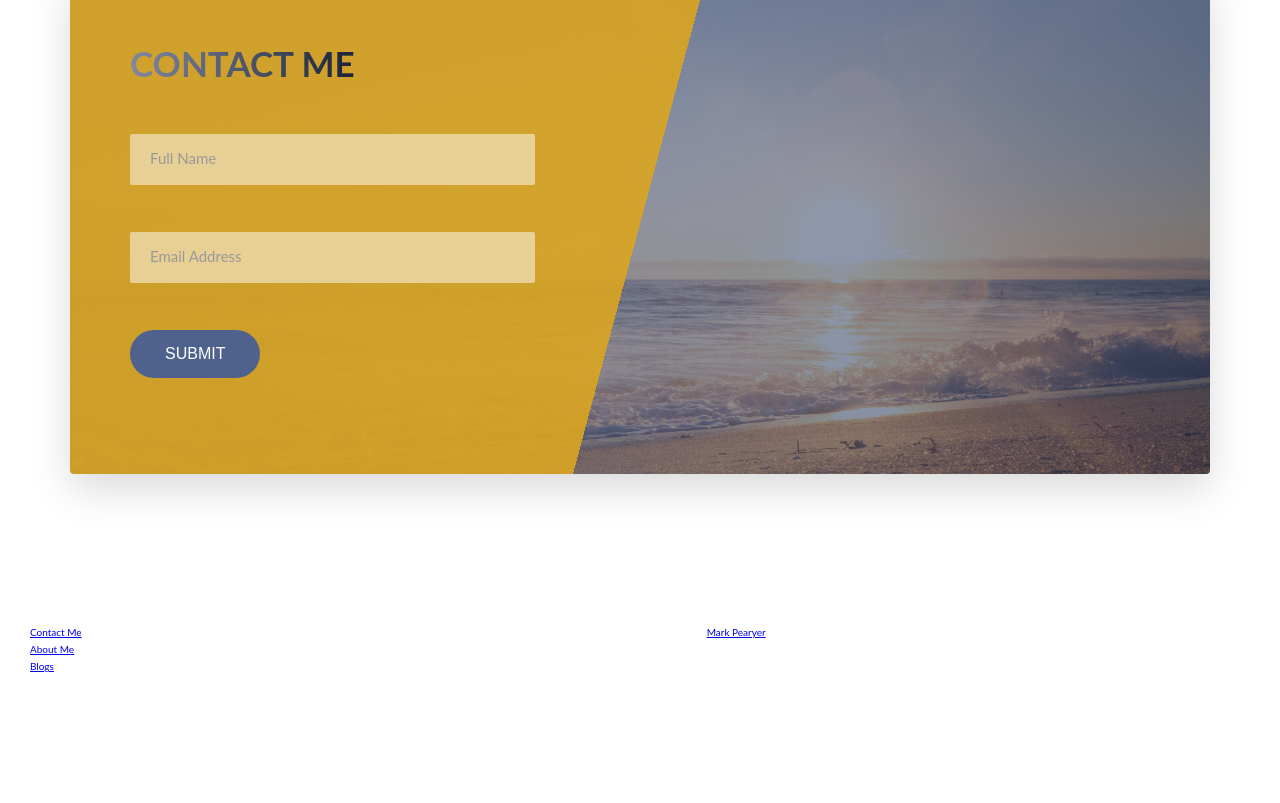
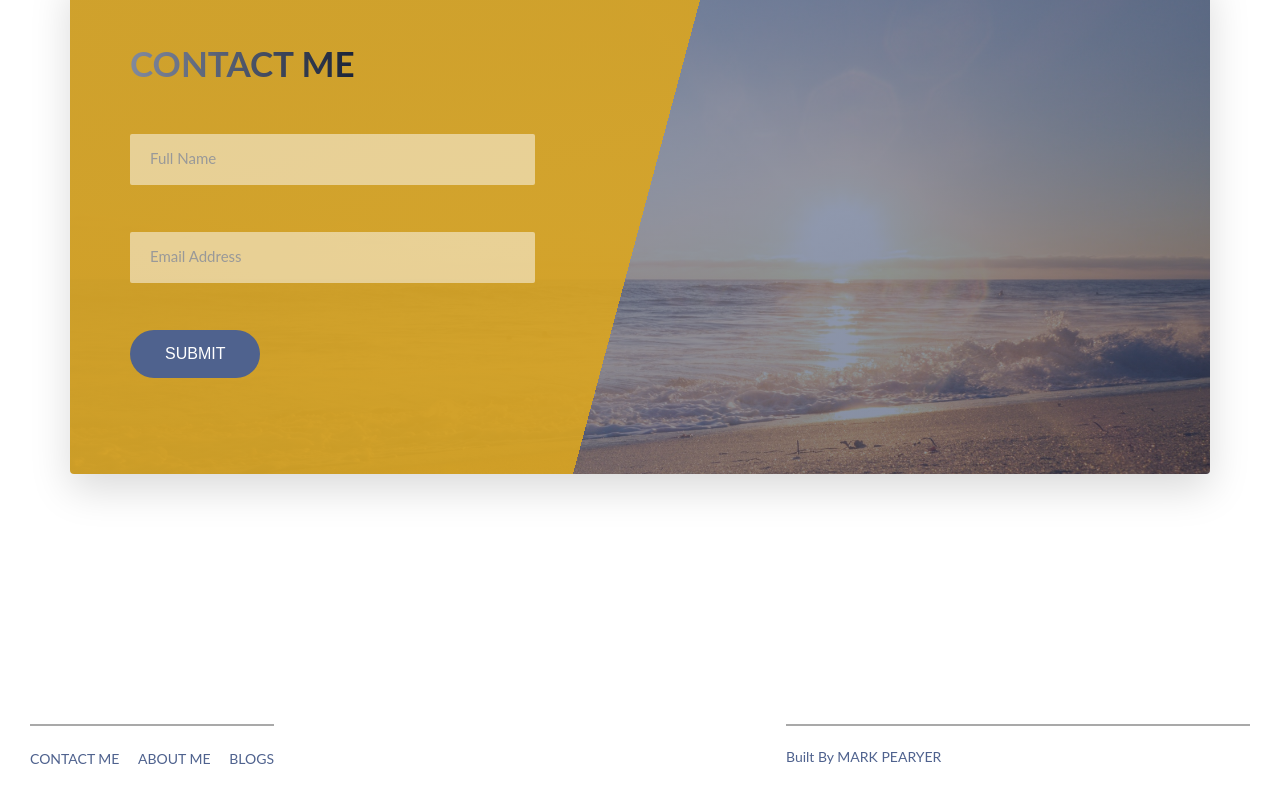
Before and after one commit to marcusp619/marks-blog, a website: page index.html in a window 1280 px wide. Shown: the part 2506-3309 px from the top of the page. Before the commit the page ends 3211 px from the top, so only its background shows below. Drawn offline with Linux system fonts and the light colour scheme.

Commit message:
Added footer content

```diff
--- /dev/null
+++ b/sass/layout/_footer.scss
@@ -0,0 +1,52 @@
+.footer {
+  padding: 10rem 0;
+  font-size: 1.4rem;
+  color: $color-grey-blue;
+
+  &__navigation {
+    border-top: 2px solid darkgray;
+    padding-top: 2.1rem;
+    display: inline-block;
+  }
+
+  &__list {
+    list-style: none;
+  }
+
+  &__item {
+    display: inline-block;
+
+    &:not(:last-child) {
+      margin-right: 1.5rem;
+    }
+  }
+
+  &__link {
+    &:link,
+    &:visited {
+      color: $color-grey-blue;
+      text-decoration: none;
+      text-transform: uppercase;
+      display: inline-block;
+      transition: all.3s;
+    }
+
+    &:hover,
+    &:active {
+      background-color: $color-grey-blue;
+      color: $color-white;
+      box-shadow: 0 1rem 2rem rgba($color-black, .4);
+      transform: rotate(5deg) scale(1.3);
+      border-radius: 3px;
+      padding: .5rem;
+    }
+  }
+
+  &__copyright {
+    border-top: 2px solid darkgray;
+    padding-top: 1.9rem;
+    width: 80%;
+    float: right;
+    display: inline-block;
+    }
+}
--- a/sass/main.scss
+++ b/sass/main.scss
@@ -15,5 +15,6 @@
 
 @import "layout/grid";
 @import "layout/header";
+@import "layout/footer";
 
 @import "pages/home";
```
Also changed, not shown: css/main.css.
